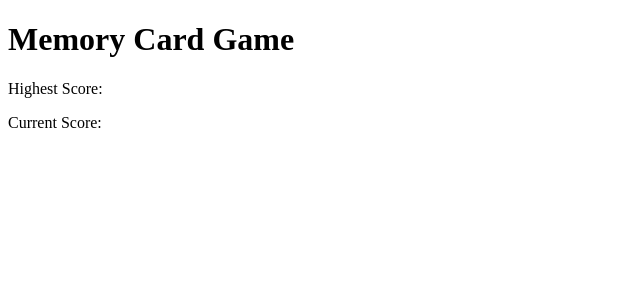
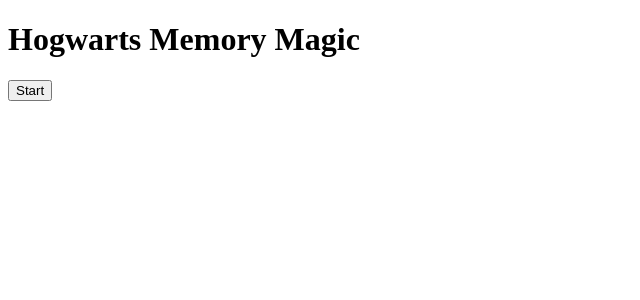
Before and after one commit to norphel/odin-memory-game, a React (Vite) app: page / in a window 1280 px wide. Shown: the top 300 px of the page, without its empty margins (0-640 px from the left). Built offline with nearby package versions, Linux system fonts and the light colour scheme.

Commit message:
add a starting page

```diff
--- a/src/components/App.jsx
+++ b/src/components/App.jsx
@@ -1,11 +1,15 @@
-import Header from './Header.jsx';
-import Main from './Main.jsx';
+// import Header from './Header.jsx';
+// import Main from './Main.jsx';
+import '../styles/App.css'
+
 
 export default function App() {
     return (
         <>
-            <Header />
-            <Main />
+            <h1 id='title'>Hogwarts Memory Magic</h1>
+            <button id='startButton'>Start</button>
+            {/* <Header />
+            <Main /> */}
         </>
     )
 }
```
